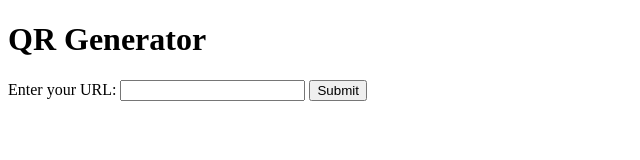
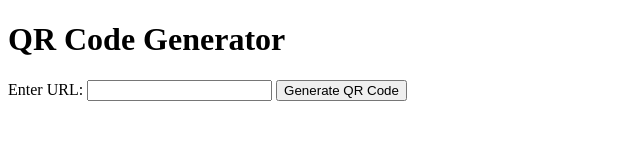
Before and after one commit to wenzhaopan/QR-Code-Generator, a website: page index.html in a window 1280 px wide. Shown: the whole page, without its empty margins (0-640 px from the left). Drawn offline with Linux system fonts and the light colour scheme.

Commit message:
Update index.html

```diff
--- a/index.html
+++ b/index.html
@@ -1,19 +1,18 @@
 <!DOCTYPE html>
 <html lang="en">
-
 <head>
   <meta charset="UTF-8">
   <meta name="viewport" content="width=device-width, initial-scale=1.0">
-  <title>Band Name Generator</title>
+  <title>QR Code Generator</title>
 </head>
+<body>
+  <h1>QR Code Generator</h1>
+  <form id="urlForm" action="http://localhost:3000/generate" method="POST"> <!-- Correct form action -->
+    <label for="urlInput">Enter URL:</label>
+    <input type="text" id="urlInput" name="url">
+    <button type="submit">Generate QR Code</button>
+  </form>
 
-<body>
-  <h1>QR Generator</h1>
-  <form action="/submit" method="POST">
-    <label for="URL">Enter your URL:</label>
-    <input type="text" name="URL" required>
-    <input type="submit" value="Submit">
-  </form>
+  <script src="script.js"></script>
 </body>
-
 </html>
```
